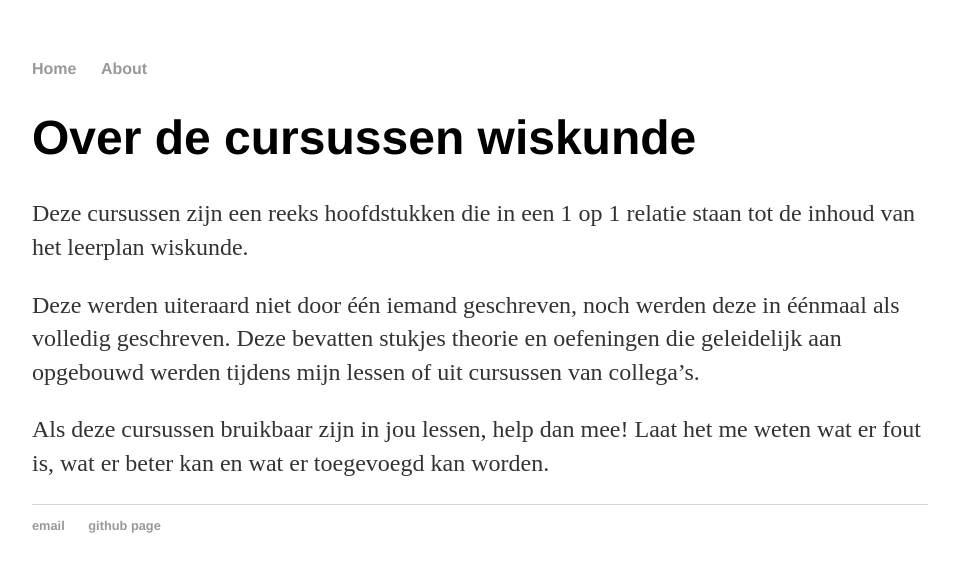
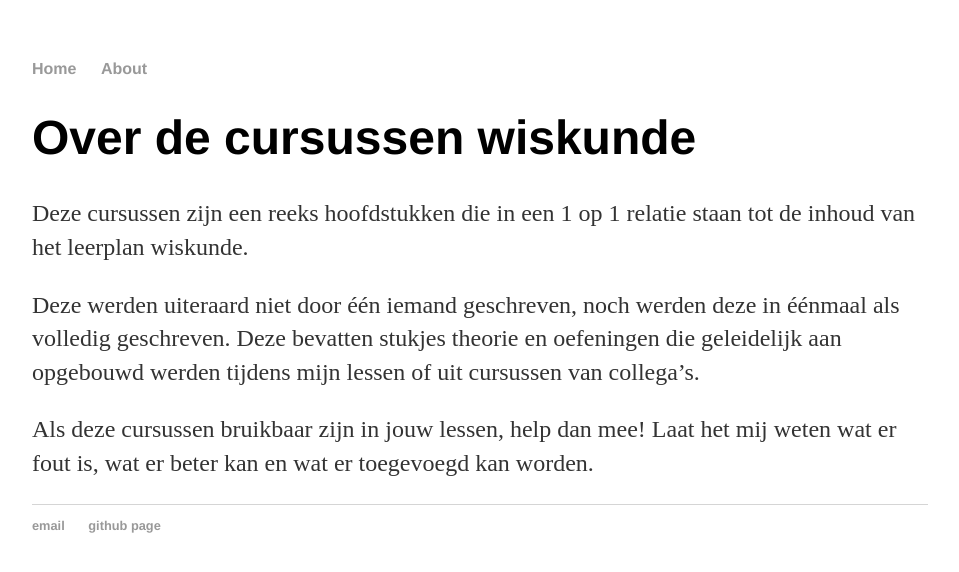
Before and after one commit to gowiz/gowiz.github.io, a Jekyll site: the page built from about.md, in a window 1280 px wide. Shown: the top 572 px of the page, without its empty margins (160-1119 px from the left). Built offline with Jekyll 4.4.1, drawn with Linux system fonts in a browser that asks for light colours.

Commit message:
Spelling fixes

```diff
--- a/about.md
+++ b/about.md
@@ -10,4 +10,4 @@ Deze cursussen zijn een reeks hoofdstukken die in een 1 op 1 relatie staan tot d
 
 Deze werden uiteraard niet door één iemand geschreven, noch werden deze in éénmaal als volledig geschreven. Deze bevatten stukjes theorie en oefeningen die geleidelijk aan opgebouwd werden tijdens mijn lessen of uit cursussen van collega's.
 
-Als deze cursussen bruikbaar zijn in jou lessen, help dan mee! Laat het me weten wat er fout is, wat er beter kan en wat er toegevoegd kan worden.
+Als deze cursussen bruikbaar zijn in jouw lessen, help dan mee! Laat het mij weten wat er fout is, wat er beter kan en wat er toegevoegd kan worden.
```
